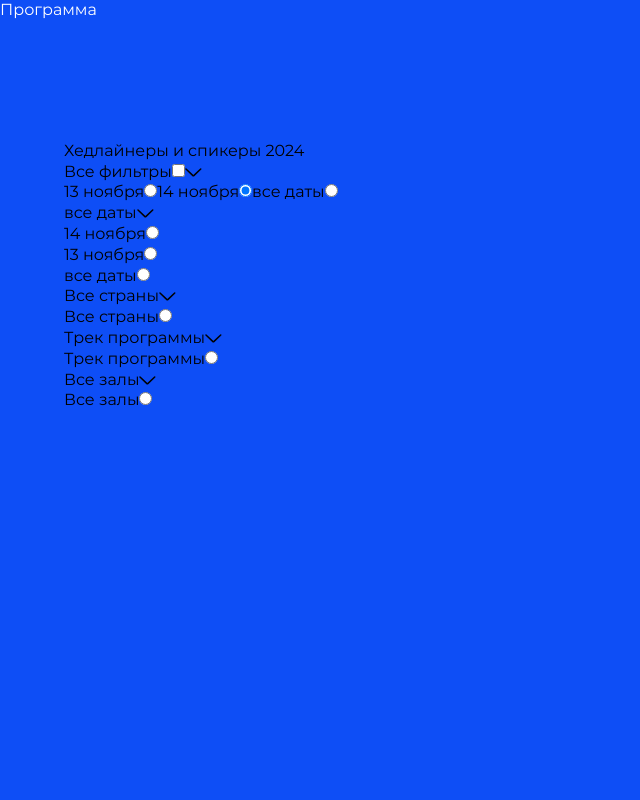
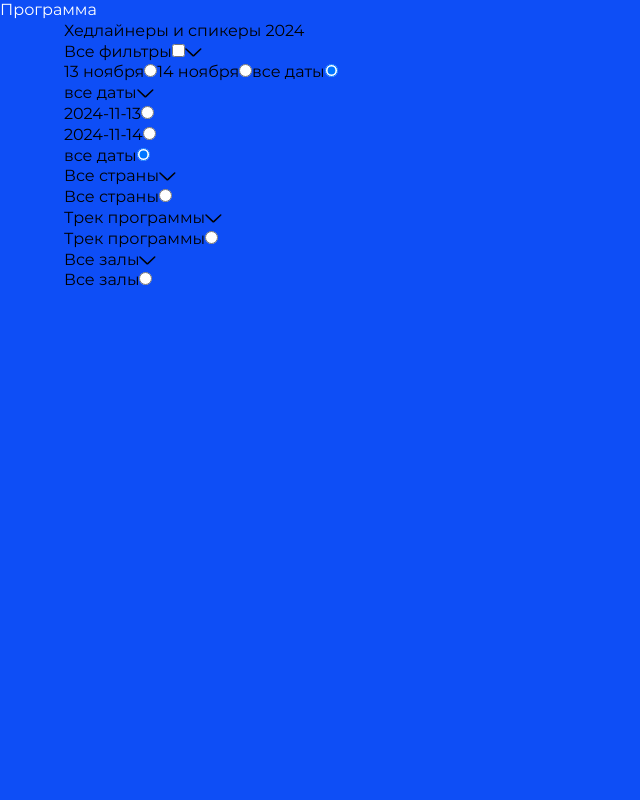
Before and after one commit to semenov-vldr/speakers, a Node project: template src/pages/index.pug in a window 1280 px wide. Shown: the whole page, without its empty margins (0-640 px from the left). Run offline with Node 20 templates, Linux system fonts and the light colour scheme; the template is opened without the code that fills it, so the values that code supplies are empty; style sheets or scripts are compiled from the project's sources; some libraries are stand-ins or nearby versions.

Commit message:
add filter date mob

```diff
--- a/src/blocks/events/events.pug
+++ b/src/blocks/events/events.pug
@@ -11,11 +11,11 @@
             .events__settings-dates.events-dates#date
                 fieldset.events-dates__list-desktop
                     label.events-dates__item 13 ноября
-                        input(type="radio" name="date" value="2024-11-13")
+                        input(type="radio" name="dateDesk" value="2024-11-13")
                     label.events-dates__item 14 ноября
-                        input(type="radio" name="date" value="2024-11-14" checked)
+                        input(type="radio" name="dateDesk" value="2024-11-14")
                     label.events-dates__item все даты
-                        input(type="radio" name="date" value="все даты")
+                        input(type="radio" name="dateDesk" value="все даты" checked)
                 .events-dates__list-mobile
                     //custom-select
                     .custom-select
@@ -23,9 +23,12 @@
                             span все даты
                             include ../../img/arrow.svg
                         ul.select-dropdown
-                            +select-item("14 ноября", "date")
-                            +select-item("13 ноября", "date")
-                            +select-item("все даты", "date")
+                            +select-item("2024-11-13", "dateMob")
+                            +select-item("2024-11-14", "dateMob")
+                            li
+                                label
+                                    span все даты
+                                    input(type='radio', name="dateMob" value="все даты" checked)
 
 
             .events-filter__list#filter
--- a/src/sass/base/_base.sass
+++ b/src/sass/base/_base.sass
@@ -20,10 +20,8 @@ main
   display: flex
   flex-direction: column
   flex-grow: 1
-  gap: 120px
   padding-bottom: 144px
   @mixin tablet
     padding-bottom: 96px
   @mixin mobile
-    gap: 80px
     padding-bottom: 80px
```
Also changed, not shown: src/scripts/fetch.js (+24 -5 lines).
